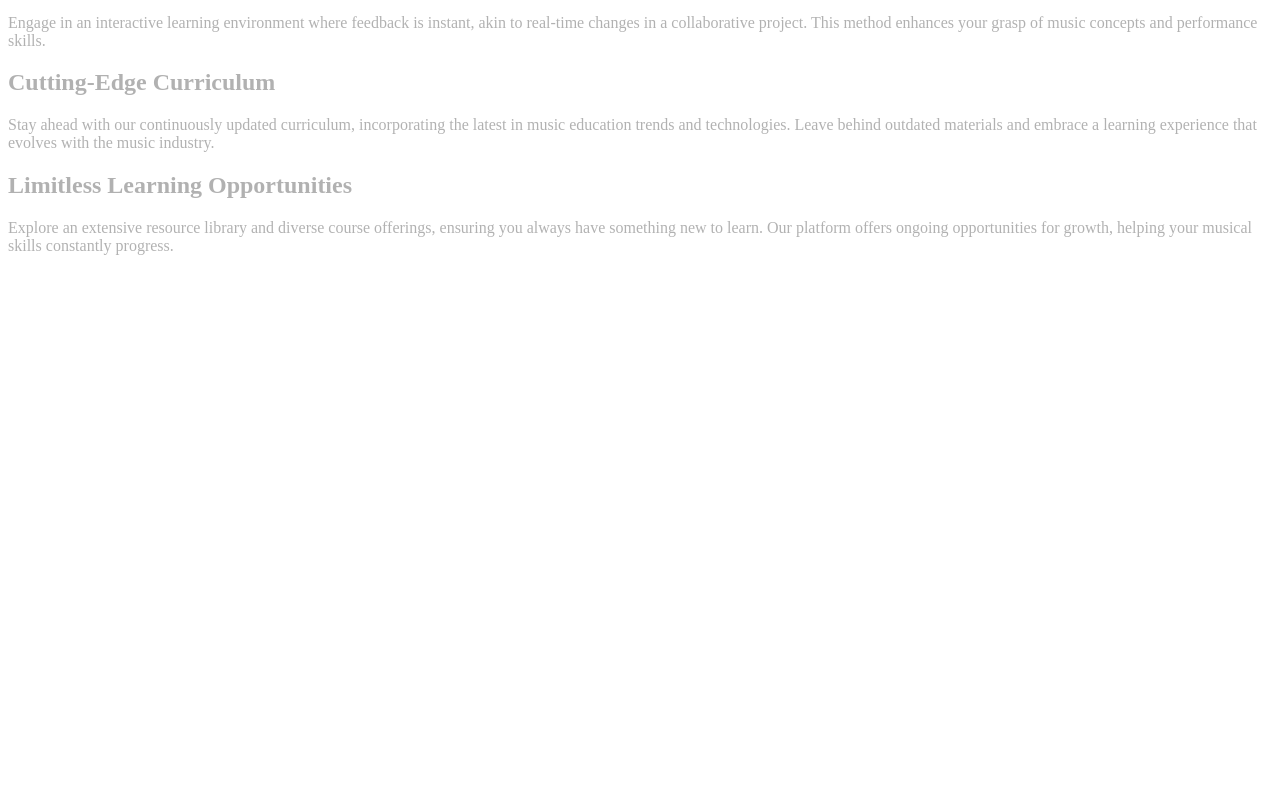
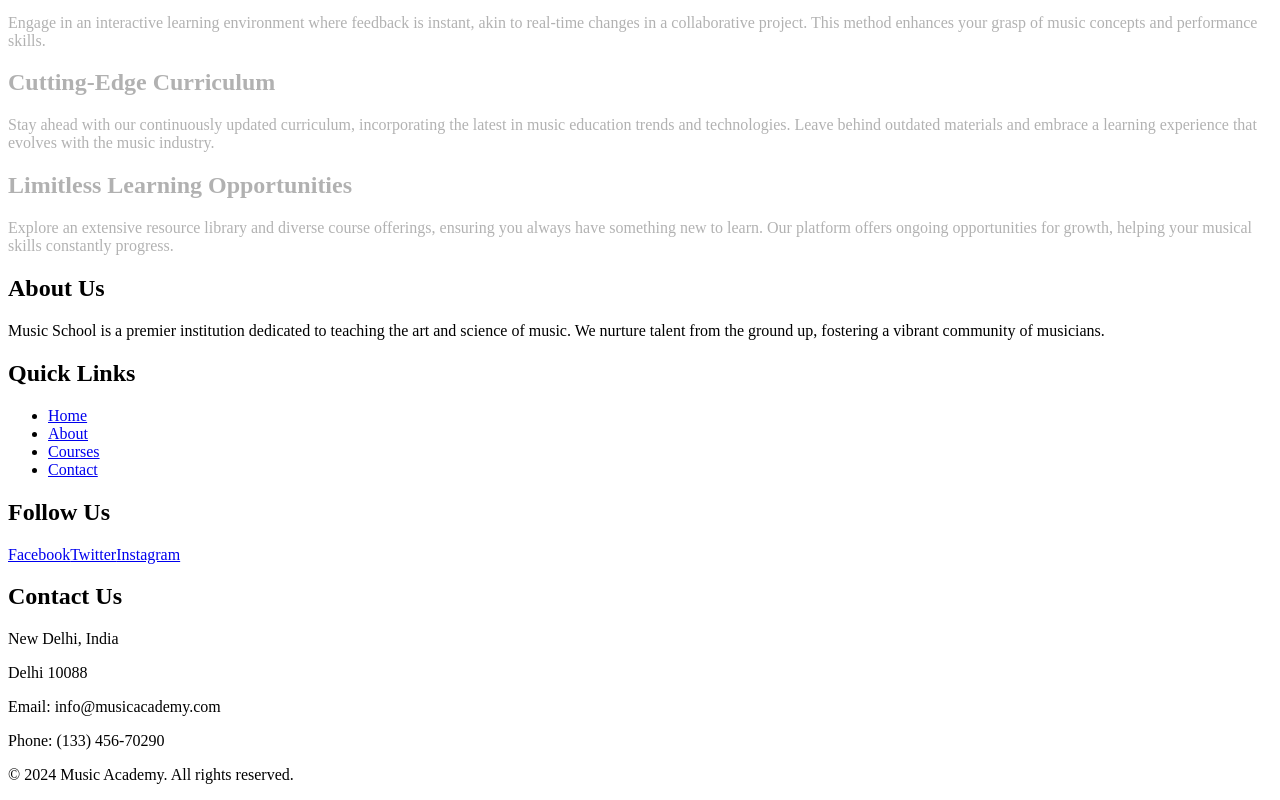
Before and after one commit to Aditya8903/MusicAcademy, a Next.js app: page / in a window 1280 px wide. Shown: the part 2223-3023 px from the top of the page. Before the commit the page ends 2494 px from the top, so only its background shows below. Built offline with nearby package versions, Linux system fonts and the light colour scheme.

Commit message:
Footer added

```diff
--- a/src/app/page.tsx
+++ b/src/app/page.tsx
@@ -1,8 +1,9 @@
 "use client";
 import FeaturedCourses from "@/components/FeaturedCourses";
+import Footer from "@/components/Footer";
 import HeroSection from "@/components/HeroSection";
 import WhyChooseUs from "@/components/WhyChooseUs";
-import Image from "next/image"; // Import only if you're using it
+
 WhyChooseUs;
 export default function Home() {
   return (
@@ -10,6 +11,7 @@
       <HeroSection />
       <FeaturedCourses />
       <WhyChooseUs />
+      <Footer />
     </main>
   );
 }
--- /dev/null
+++ b/src/components/Footer.tsx
@@ -0,0 +1,88 @@
+function Footer() {
+  return (
+    <footer className="bg-black text-gray-400 py-12">
+      <div className="max-w-6xl mx-auto grid grid-cols-1 sm:grid-cols-2 lg:grid-cols-4 gap-8 px-4 sm:px-6 lg:px-8">
+        <div>
+          <h2 className="text-white text-lg font-semibold mb-4">About Us</h2>
+          <p className="mb-4">
+            Music School is a premier institution dedicated to teaching the art
+            and science of music. We nurture talent from the ground up,
+            fostering a vibrant community of musicians.
+          </p>
+        </div>
+        <div>
+          <h2 className="text-white text-lg font-semibold mb-4">Quick Links</h2>
+          <ul>
+            <li>
+              <a
+                href="#"
+                className="hover:text-white transition-colors duration-300"
+              >
+                Home
+              </a>
+            </li>
+            <li>
+              <a
+                href="#"
+                className="hover:text-white transition-colors duration-300"
+              >
+                About
+              </a>
+            </li>
+            <li>
+              <a
+                href="#"
+                className="hover:text-white transition-colors duration-300"
+              >
+                Courses
+              </a>
+            </li>
+            <li>
+              <a
+                href="#"
+                className="hover:text-white transition-colors duration-300"
+              >
+                Contact
+              </a>
+            </li>
+          </ul>
+        </div>
+        <div>
+          <h2 className="text-white text-lg font-semibold mb-4">Follow Us</h2>
+          <div className="flex space-x-4">
+            <a
+              href="#"
+              className="hover:text-white transition-colors duration-300"
+            >
+              Facebook
+            </a>
+            <a
+              href="#"
+              className="hover:text-white transition-colors duration-300"
+            >
+              Twitter
+            </a>
+            <a
+              href="#"
+              className="hover:text-white transition-colors duration-300"
+            >
+              Instagram
+            </a>
+          </div>
+        </div>
+        <div>
+          <h2 className="text-white text-lg font-semibold mb-4">Contact Us</h2>
+          <p>New Delhi, India</p>
+          <p>Delhi 10088</p>
+          <p>Email: info@musicacademy.com</p>
+          <p>Phone: (133) 456-70290</p>
+        </div>
+      </div>
+      <p className="text-center text-xs pt-8">
+        © 2024 Music Academy. All rights reserved.
+      </p>
+    </footer>
+  );
+}
+
+export default Footer;
```
